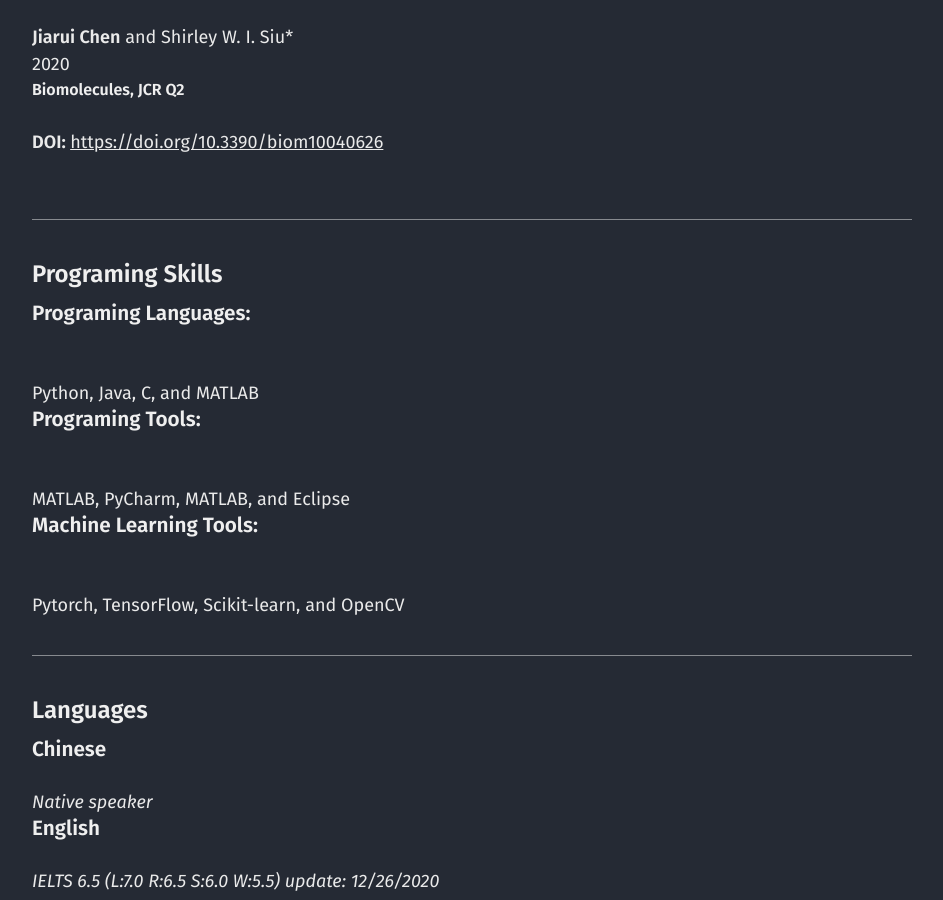
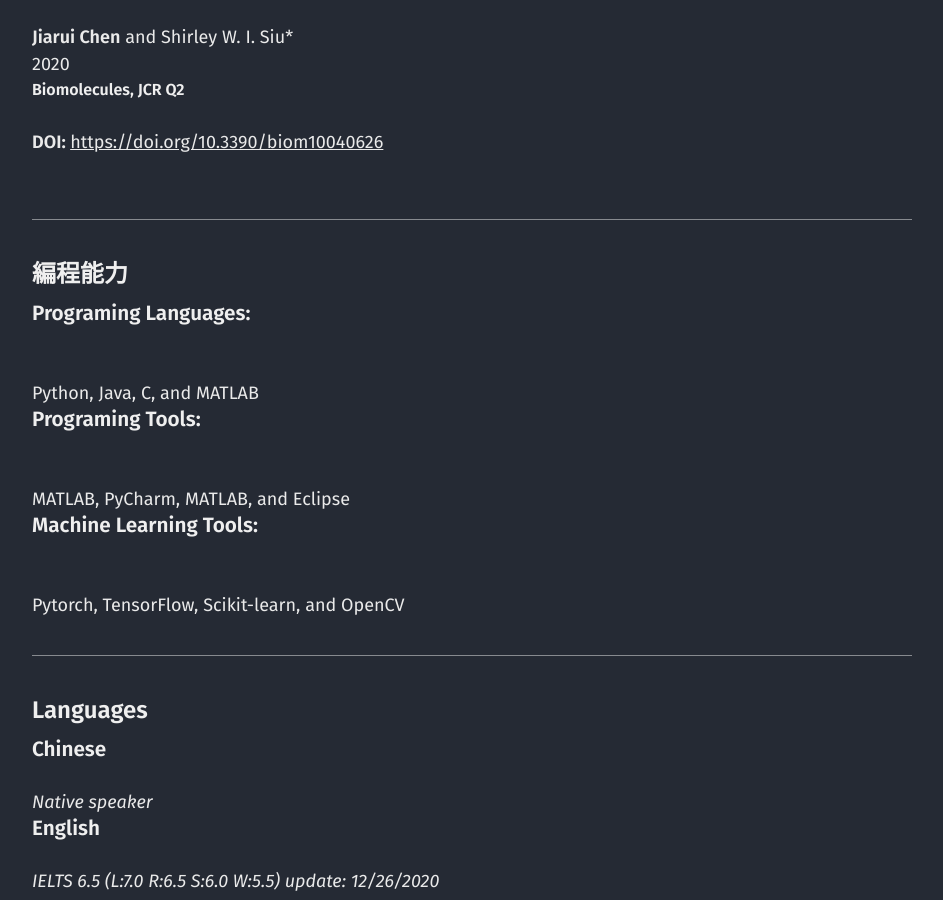
Before and after one commit to chen709847237/chen709847237, a Jekyll site: the page built from cv_cn.md, in a window 1280 px wide and 900 px high, scrolled down 2718 px. Shown: the whole window, without its empty margins (40-983 px from the left). Built offline with Jekyll 4.4.1, drawn with Linux system fonts in a browser that asks for light colours.

Commit message:
Update skills.html

```diff
--- a/_includes/cv_cn/skills.html
+++ b/_includes/cv_cn/skills.html
@@ -1,7 +1,7 @@
 {% if cv.skills %}
   <div id="skills" class="entry">
     <header class="entry-header">
-      <h3 class="entry-title">Programing Skills</h3>
+      <h3 class="entry-title">編程能力</h3>
     </header>
 
     <div class="entry-content">
```
